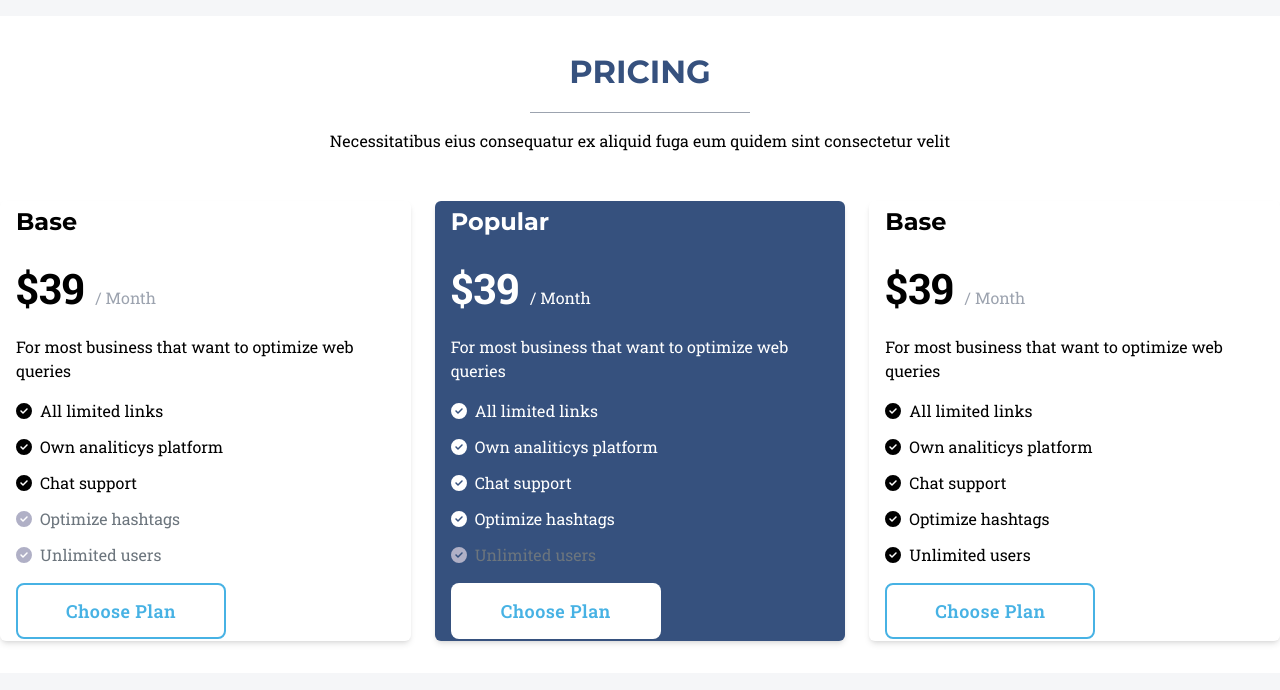
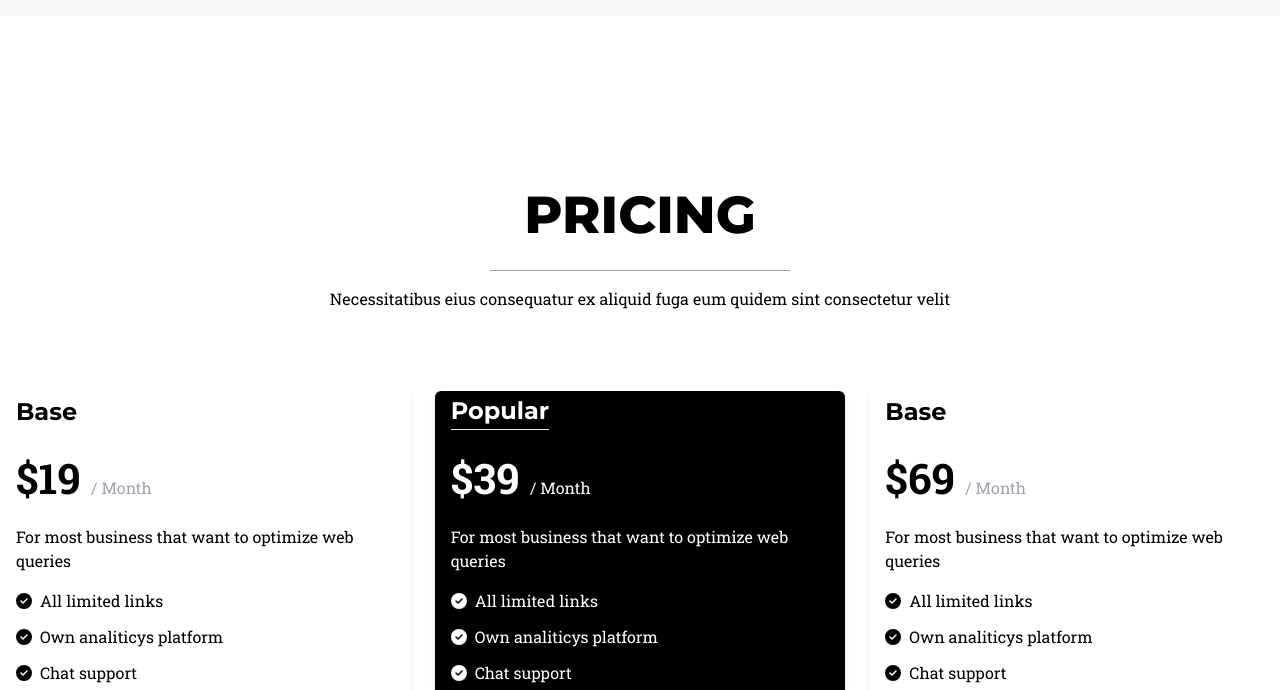
Before and after one commit to MeteBely/React-Corporate-Page-Template, a React (Vite) app: page / in a window 1280 px wide. Shown: the part 5470-6160 px from the top of the page. Built offline with nearby package versions, Linux system fonts and the light colour scheme.

Commit message:
pricing componenti içerik ve stil düzenlemeleri

```diff
--- a/src/components/Pricing.jsx
+++ b/src/components/Pricing.jsx
@@ -3,9 +3,9 @@ import { FaCircleCheck } from "react-icons/fa6";
 const Pricing = () => {
   return (
     <section>
-      <div className="py-8">
-        <div className="mb-12">
-          <h2 className="text-[32px] fontMontserrat font-bold pb-4 mb-4 text-[#36517E] border-b border-gray-400 mx-auto text-center w-[220px]">
+      <div className="py-40">
+        <div className="mb-20">
+          <h2 className="text-[52px] font-extrabold fontMontserrat pb-4 mb-4 text-[#000] border-b border-gray-400 mx-auto text-center w-[300px]">
             PRICING
           </h2>
           <p className="mx-auto fontRoboto text-center w-[800px]">
@@ -17,7 +17,7 @@ const Pricing = () => {
           <div className="flex flex-col items-start justify-center shadow-md rounded-md px-4 h-[440px] gap-4">
             <h4 className="text-[24px] font-bold fontMontserrat">Base</h4>
             <div className="text-gray-400">
-              <span className="text-[42px] font-bold text-[#000]">$39 </span>/
+              <span className="text-[42px] font-bold text-[#000]">$19 </span>/
               Month
             </div>
             <p>For most business that want to optimize web queries</p>
@@ -53,12 +53,14 @@ const Pricing = () => {
                 Unlimited users
               </li>
             </ul>
-            <button className="py-3 px-12 text-[#47B2E4] border-2 font-semibold text-lg tracking-wide rounded-lg border-[#47B2E4] hover:text-white hover:bg-[#47B2E4] transition-all">
+            <button className="py-3 px-12 text-[#fff] bg-[#000] border-2 font-semibold text-lg tracking-wide rounded-lg border-[#000] hover:text-[#000] hover:bg-[#fff] transition-all duration-200">
               Choose Plan
             </button>
           </div>
-          <div className="flex flex-col items-start justify-center shadow-md rounded-md px-4 h-[440px] gap-4 bg-[#36517E] text-white">
-            <h4 className="text-[24px] font-bold fontMontserrat">Popular</h4>
+          <div className="flex flex-col items-start justify-center shadow-md rounded-md px-4 h-[440px] gap-4 bg-[#000] text-white">
+            <h4 className="text-[24px] font-bold fontMontserrat border-b">
+              Popular
+            </h4>
             <div className="text-white">
               <span className="text-[42px] font-bold">$39 </span>/ Month
             </div>
@@ -95,14 +97,14 @@ const Pricing = () => {
                 Unlimited users
               </li>
             </ul>
-            <button className="py-3 px-12 text-[#47B2E4] bg-white border-2 font-semibold text-lg tracking-wide rounded-lg border-transparent hover:text-white hover:bg-[#47B2E4] transition-all">
+            <button className="py-3 px-12 text-[#000] bg-[#fff] border-2 font-semibold text-lg tracking-wide rounded-lg border-transparent hover:text-[#fff] hover:bg-[#808080] transition-all duration-200">
               Choose Plan
             </button>
           </div>
           <div className="flex flex-col items-start justify-center shadow-md rounded-md px-4 h-[440px] gap-4">
             <h4 className="text-[24px] font-bold fontMontserrat">Base</h4>
             <div className="text-gray-400">
-              <span className="text-[42px] font-bold text-[#000]">$39 </span>/
+              <span className="text-[42px] font-bold text-[#000]">$69 </span>/
               Month
             </div>
             <p>For most business that want to optimize web queries</p>
@@ -138,7 +140,7 @@ const Pricing = () => {
                 Unlimited users
               </li>
             </ul>
-            <button className="py-3 px-12 text-[#47B2E4] border-2 font-semibold text-lg tracking-wide rounded-lg border-[#47B2E4] hover:text-white hover:bg-[#47B2E4] transition-all">
+            <button className="py-3 px-12 text-[#fff] bg-[#000] border-2 font-semibold text-lg tracking-wide rounded-lg border-[#000] hover:text-[#000] hover:bg-[#fff] transition-all duration-200">
               Choose Plan
             </button>
           </div>
```
